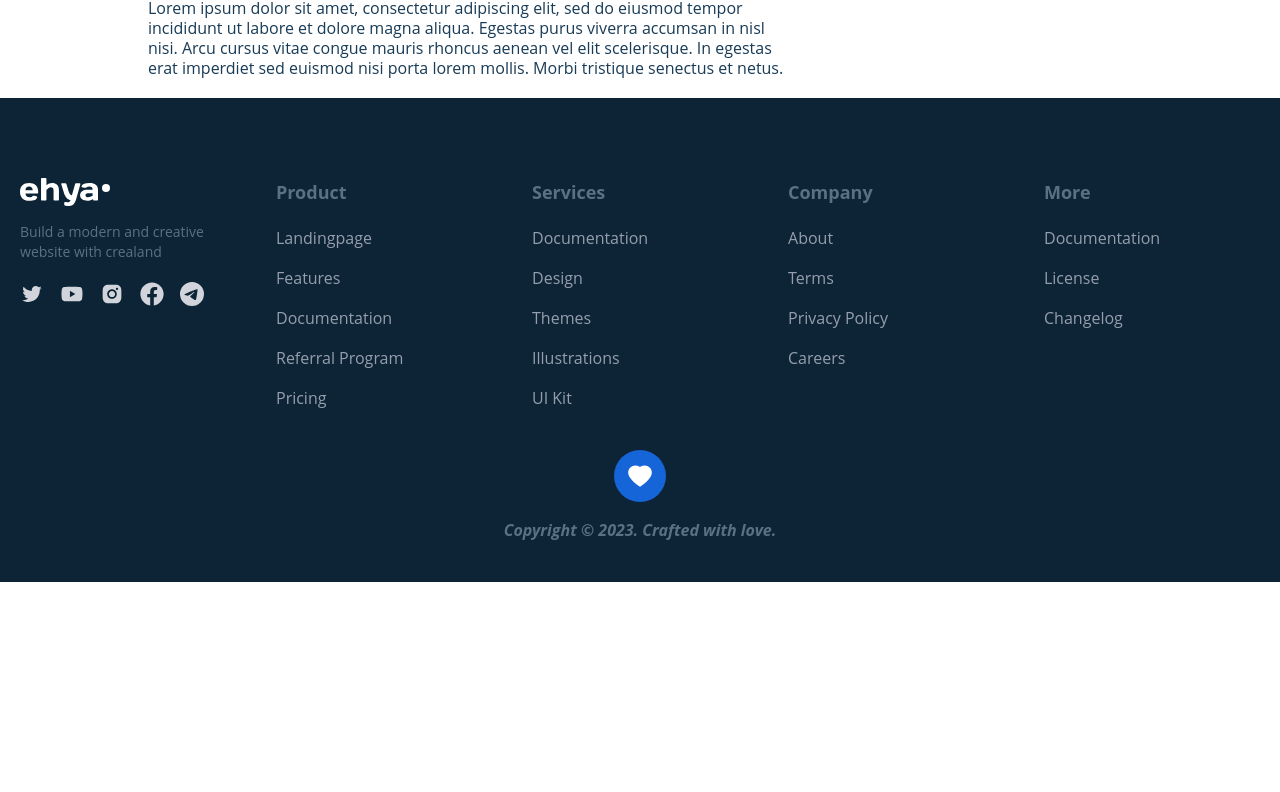
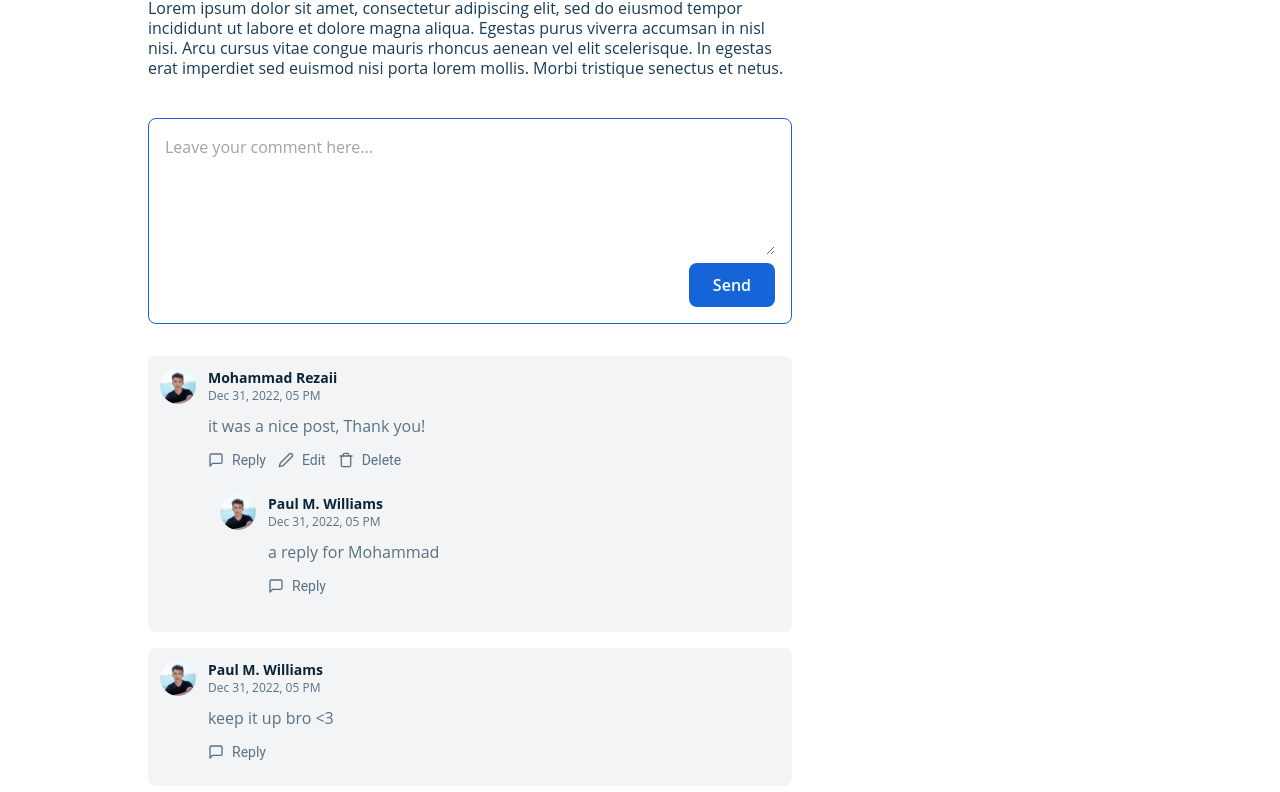
Before and after one commit to MdFahad23/MERN_FRONTEND_BLOG_APP, a React (Create React App) app: page /blog/1 in a window 1280 px wide. Shown: the part 768-1560 px from the top of the page. Before the commit the page ends 1350 px from the top, so only its background shows below. Built offline with nearby package versions, Linux system fonts and the light colour scheme.

Commit message:
Created comment components and Reply, Edit, Delete comment

```diff
--- /dev/null
+++ b/src/components/comments/Comment.jsx
@@ -0,0 +1,130 @@
+import React from "react";
+import { FiMessageSquare, FiEdit2, FiTrash } from "react-icons/fi";
+
+import { images } from "../../constants";
+import CommentForm from "./CommentForm";
+
+const Comment = ({
+  comment,
+  logginedUserId,
+  affectedComment,
+  setAffectedComment,
+  addComment,
+  parentId = null,
+  updateComment,
+  deleteComment,
+  replies,
+}) => {
+  const isUserLoggined = Boolean(logginedUserId);
+  const commentBelongsToUser = logginedUserId === comment.user._id;
+  const isReplying =
+    affectedComment &&
+    affectedComment.type === "replying" &&
+    affectedComment._id === comment._id;
+  const isEditing =
+    affectedComment &&
+    affectedComment.type === "editing" &&
+    affectedComment._id === comment._id;
+  const repliedCommentId = parentId ? parentId : comment._id;
+  const replyOnUserId = comment.user._id;
+
+  return (
+    <div className="flex flex-nowrap items-start gap-x-3 bg-[#F2F4F5] p-3 rounded-lg">
+      <img
+        src={images.PostProfileImage}
+        alt="user profile"
+        className="w-9 h-9 object-cover rounded-full"
+      />
+      <div className="flex-1 flex flex-col">
+        <h5 className="font-bold text-dark-hard text-xs lg:text-sm">
+          {comment.user.name}
+        </h5>
+        <span className="text-xs text-dark-light">
+          {new Date(comment.createdAt).toLocaleDateString("en-US", {
+            day: "numeric",
+            month: "short",
+            year: "numeric",
+            hour: "2-digit",
+          })}
+        </span>
+        {!isEditing && (
+          <p className="font-opensans mt-[10px] text-dark-light">
+            {comment.desc}
+          </p>
+        )}
+        {/* Edit Comment */}
+        {isEditing && (
+          <CommentForm
+            btnLabel="Update"
+            formSubmitHanlder={(value) => updateComment(value, comment._id)}
+            formCancelHandler={() => setAffectedComment(null)}
+            initialText={comment.desc}
+          />
+        )}
+        {/* Comment action Button */}
+        <div className="flex items-center gap-x-3 text-dark-light font-roboto text-sm mt-3 mb-3">
+          {isUserLoggined && (
+            <button
+              className="flex items-center space-x-2"
+              onClick={() =>
+                setAffectedComment({ type: "replying", _id: comment._id })
+              }
+            >
+              <FiMessageSquare className="w-4 h-auto" />
+              <span>Reply</span>
+            </button>
+          )}
+          {commentBelongsToUser && (
+            <>
+              <button
+                className="flex items-center space-x-2"
+                onClick={() =>
+                  setAffectedComment({ type: "editing", _id: comment._id })
+                }
+              >
+                <FiEdit2 className="w-4 h-auto" />
+                <span>Edit</span>
+              </button>
+              <button
+                className="flex items-center space-x-2"
+                onClick={() => deleteComment(comment._id)}
+              >
+                <FiTrash className="w-4 h-auto" />
+                <span>Delete</span>
+              </button>
+            </>
+          )}
+        </div>
+        {isReplying && (
+          <CommentForm
+            btnLabel="Replay"
+            formSubmitHanlder={(value) =>
+              addComment(value, repliedCommentId, replyOnUserId)
+            }
+            formCancelHandler={() => setAffectedComment(null)}
+          />
+        )}
+        {replies.length > 0 && (
+          <div>
+            {replies.map((reply) => (
+              <Comment
+                key={reply._id}
+                addComment={addComment}
+                affectedComment={affectedComment}
+                setAffectedComment={setAffectedComment}
+                comment={reply}
+                deleteComment={deleteComment}
+                logginedUserId={logginedUserId}
+                replies={[]}
+                updateComment={updateComment}
+                parentId={comment._id}
+              />
+            ))}
+          </div>
+        )}
+      </div>
+    </div>
+  );
+};
+
+export default Comment;
--- /dev/null
+++ b/src/components/comments/CommentForm.jsx
@@ -0,0 +1,51 @@
+import React, { useState } from "react";
+
+const CommentForm = ({
+  btnLabel,
+  formSubmitHanlder,
+  formCancelHandler = null,
+  initialText = "",
+  loading = false,
+}) => {
+  const [value, setValue] = useState(initialText);
+
+  const submitHandler = (e) => {
+    e.preventDefault();
+    formSubmitHanlder(value);
+    setValue("");
+  };
+
+  return (
+    <form onSubmit={submitHandler}>
+      <div className="flex flex-col items-end border border-primary rounded-lg p-4">
+        <textarea
+          className="w-full focus:outline-none bg-transparent"
+          rows="5"
+          placeholder="Leave your comment here..."
+          value={value}
+          onChange={(e) => setValue(e.target.value)}
+        />
+        <div className="flex flex-col-reverse gap-y-2 items-center gap-x-2 pt-2 min-[420px]:flex-row">
+          {formCancelHandler && (
+            <button
+              onClick={formCancelHandler}
+              className="px-6 py-2.5 rounded-lg border border-red-500 text-red-500"
+            >
+              Cancel
+            </button>
+          )}
+          <button
+            disabled={loading}
+            type="submit"
+            className="px-6 py-2.5 rounded-lg bg-primary
+         text-white font-semibold disabled:opacity-70 disabled:cursor-not-allowed"
+          >
+            {btnLabel}
+          </button>
+        </div>
+      </div>
+    </form>
+  );
+};
+
+export default CommentForm;
--- /dev/null
+++ b/src/components/comments/CommentsContainer.jsx
@@ -0,0 +1,92 @@
+import React, { useEffect, useState } from "react";
+
+import CommentForm from "./CommentForm";
+import { getCommentsData } from "../../data/comments";
+import Comment from "./Comment";
+
+const CommentsContainer = ({ className, logginedUserId }) => {
+  const [comment, setComment] = useState([]);
+  const mainComments = comment.filter((comment) => comment.parent === null);
+  const [affectedComment, setAffectedComment] = useState(null);
+
+  console.log(comment);
+
+  useEffect(() => {
+    (async () => {
+      const commentData = await getCommentsData();
+      setComment(commentData);
+    })();
+  }, []);
+
+  const addCommentHandler = (value, parent = null, replyOnUser = null) => {
+    const newComment = {
+      _id: Math.random().toString(),
+      user: {
+        _id: "a",
+        name: "Mohammad Rezaii",
+      },
+      desc: value,
+      post: "1",
+      parent: parent,
+      replyOnUser: replyOnUser,
+      createdAt: new Date().toISOString(),
+    };
+    setComment((curState) => {
+      return [newComment, ...curState];
+    });
+    setAffectedComment(null);
+  };
+
+  const updateCommentHandler = (value, commentId) => {
+    const updateComments = comment.map((comment) => {
+      if (comment._id === commentId) {
+        return { ...comment, desc: value };
+      }
+      return comment;
+    });
+    setComment(updateComments);
+    setAffectedComment(null);
+  };
+
+  const deleteCommentHandler = (commentId) => {
+    const updateComment = comment.filter((comment) => {
+      return comment._id !== commentId;
+    });
+    setComment(updateComment);
+  };
+
+  const getRepliesHandler = (commentsId) => {
+    return comment
+      .filter((comment) => comment.parent === commentsId)
+      .sort(
+        (a, b) =>
+          new Date(a.createdAt).getTime() - new Date(b.createdAt).getTime()
+      );
+  };
+
+  return (
+    <div className={`${className}`}>
+      <CommentForm
+        btnLabel="Send"
+        formSubmitHanlder={(value) => addCommentHandler(value)}
+      />
+      <div className="space-y-4 mt-8">
+        {mainComments.map((comment) => (
+          <Comment
+            key={comment._id}
+            comment={comment}
+            logginedUserId={logginedUserId}
+            affectedComment={affectedComment}
+            setAffectedComment={setAffectedComment}
+            addComment={addCommentHandler}
+            updateComment={updateCommentHandler}
+            deleteComment={deleteCommentHandler}
+            replies={getRepliesHandler(comment._id)}
+          />
+        ))}
+      </div>
+    </div>
+  );
+};
+
+export default CommentsContainer;
--- /dev/null
+++ b/src/data/comments.js
@@ -0,0 +1,52 @@
+export const getCommentsData = async () => {
+  return [
+    {
+      _id: "10",
+      user: {
+        _id: "a",
+        name: "Mohammad Rezaii",
+      },
+      desc: "it was a nice post, Thank you!",
+      post: "1",
+      parent: null,
+      replyOnUser: null,
+      createdAt: "2022-12-31T17:22:05.092+0000",
+    },
+    {
+      _id: "11",
+      user: {
+        _id: "b",
+        name: "Paul M. Williams",
+      },
+      desc: "a reply for Mohammad",
+      post: "1",
+      parent: "10",
+      replyOnUser: "a",
+      createdAt: "2022-12-31T17:22:05.092+0000",
+    },
+    {
+      _id: "12",
+      user: {
+        _id: "b",
+        name: "Paul M. Williams",
+      },
+      desc: "keep it up bro <3",
+      post: "1",
+      parent: null,
+      replyOnUser: null,
+      createdAt: "2022-12-31T17:22:05.092+0000",
+    },
+    {
+      _id: "13",
+      user: {
+        _id: "c",
+        name: "Jessica C. Stephens",
+      },
+      desc: "I'm always interested in your content :)",
+      post: "1",
+      parent: null,
+      replyOnUser: null,
+      createdAt: "2022-12-31T17:22:05.092+0000",
+    },
+  ];
+};
--- a/src/pages/ArticleDetail/ArticleDetailPage.jsx
+++ b/src/pages/ArticleDetail/ArticleDetailPage.jsx
@@ -5,6 +5,7 @@
 import BreadCrumbs from "../../components/BreadCrumbs";
 import { images } from "../../constants";
 import SuggestedPosts from "./container/SuggestedPosts";
+import CommentsContainer from "../../components/comments/CommentsContainer";
 
 const breadCrumsData = [
   { name: "Home", link: "/" },
@@ -95,6 +96,7 @@
               senectus et netus.
             </p>
           </div>
+          <CommentsContainer className="mt-10" logginedUserId="a" />
         </article>
         <SuggestedPosts
           header="Latest Article"
```
